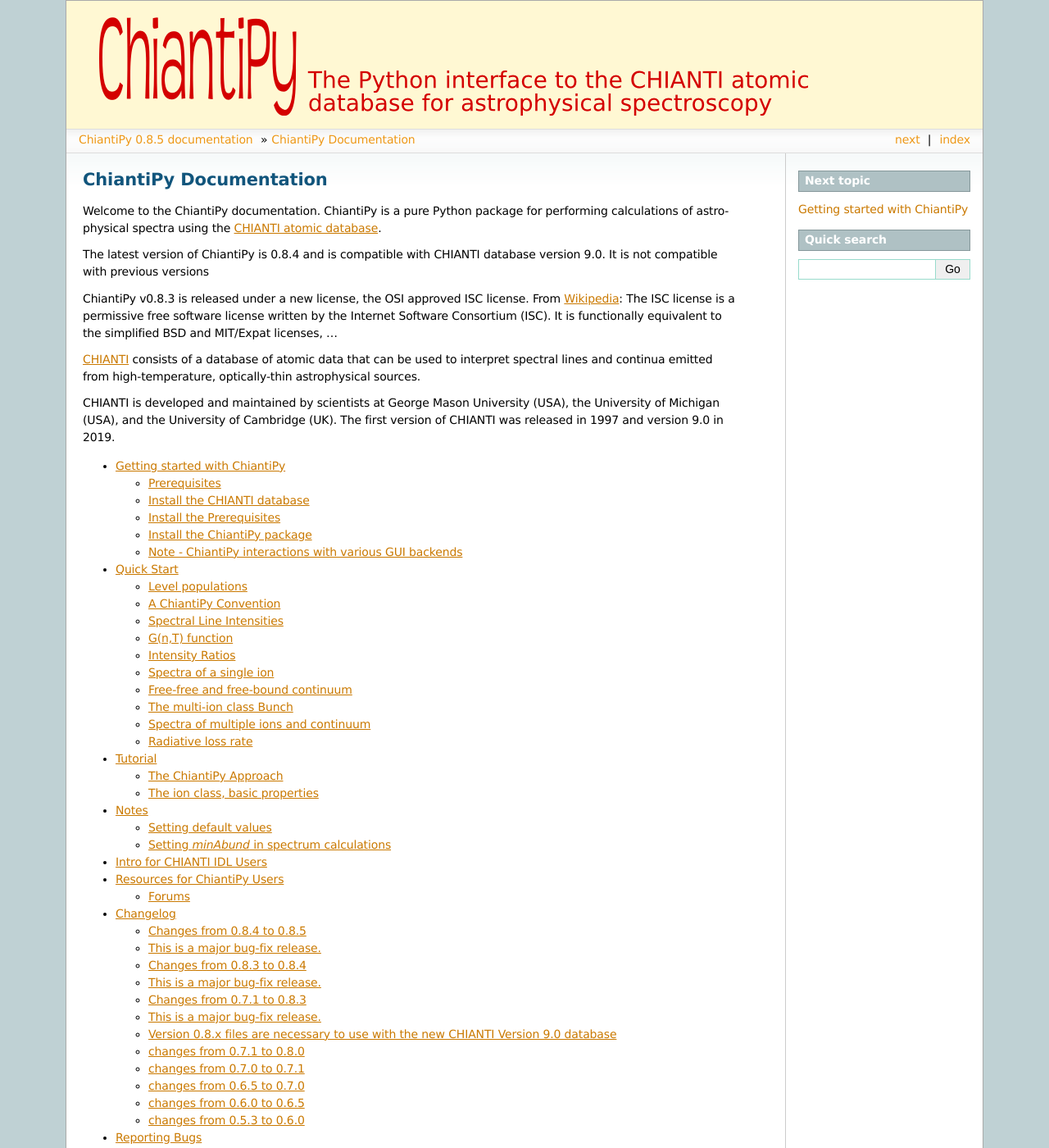
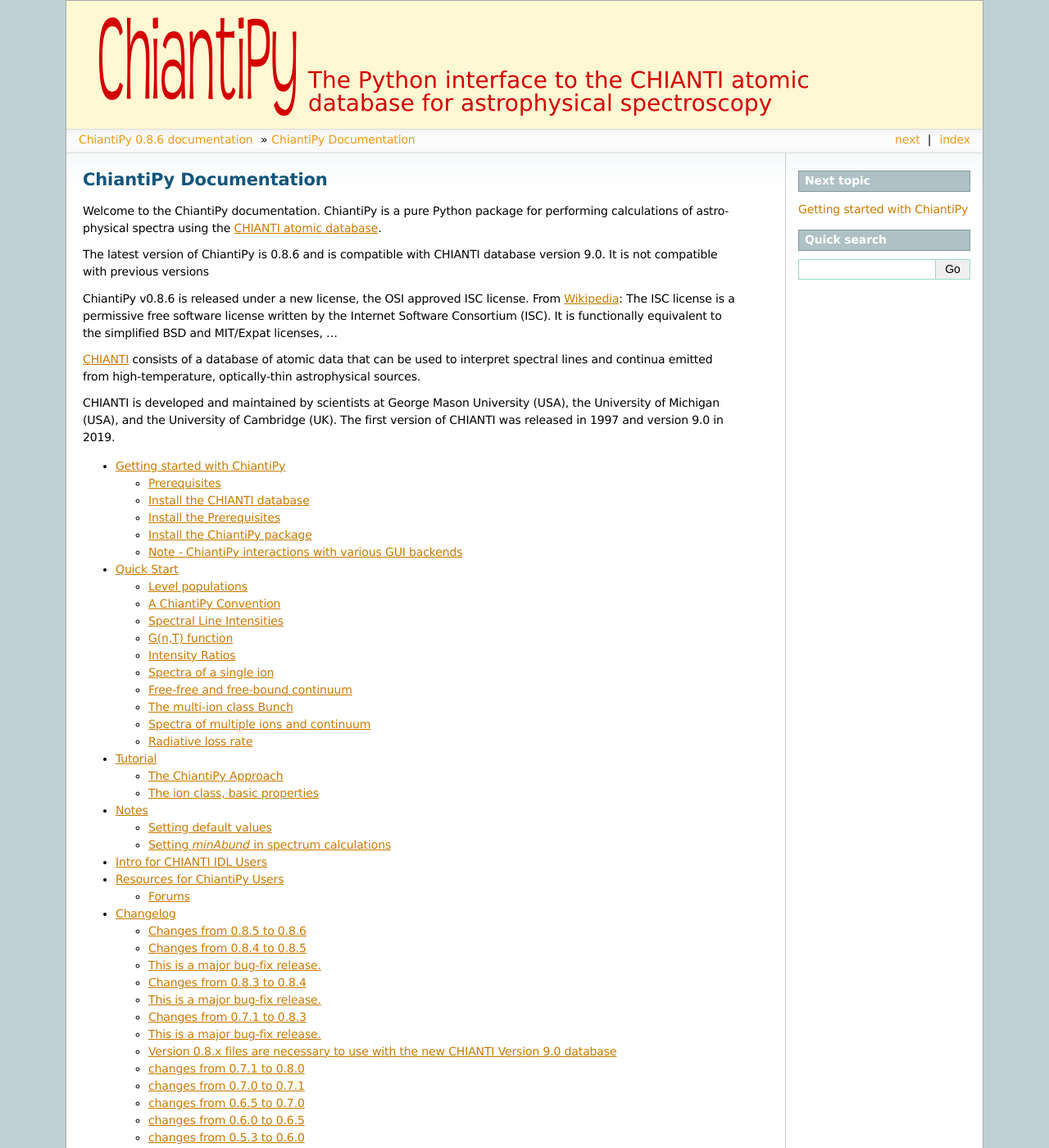
Before and after one commit to chianti-atomic/ChiantiPy, a Sphinx documentation site: the page built from docs/source/index.rst, in a window 1280 px wide and 1400 px high. Shown: the whole window at 82% size. Built offline with Sphinx 7.4.7, drawn with Linux system fonts in a browser that asks for light colours; pages that are not in the unit, such as notebooks, are missing from menus; some of the changed text lies outside the part shown.

Commit message:
bumped version # to 0.8.6

```diff
--- a/ChiantiPy/version.py
+++ b/ChiantiPy/version.py
@@ -1,5 +1,5 @@
 '''
 the current version of the ChiantiPy package
 '''
-__version_info__ = ('0','8', '4')
+__version_info__ = ('0','8', '6')
 __version__ = '.'.join(__version_info__)
--- a/docs/source/conf.py
+++ b/docs/source/conf.py
@@ -67,9 +67,9 @@
 # built documents.
 #
 # The short X.Y version.
-version = '0.8.5'
+version = '0.8.6'
 # The full version, including alpha/beta/rc tags.
-release = '0.8.5'
+release = '0.8.6'
 
 # The language for content autogenerated by Sphinx. Refer to documentation
 # for a list of supported languages.
--- a/docs/source/index.rst
+++ b/docs/source/index.rst
@@ -8,9 +8,9 @@
 
 Welcome to the ChiantiPy documentation. ChiantiPy is a pure Python package for performing calculations of astrophysical spectra using the `CHIANTI atomic database <http://www.chiantidatabase.org/>`_.
 
-The latest version of ChiantiPy is 0.8.4 and is compatible with CHIANTI database version 9.0. It is not compatible with previous versions
+The latest version of ChiantiPy is 0.8.6 and is compatible with CHIANTI database version 9.0. It is not compatible with previous versions
 
-ChiantiPy v0.8.3 is released under a new license, the OSI approved ISC license. From `Wikipedia <https://en.wikipedia.org/w/index.php?title=ISC_license&oldid=664696993>`_: The ISC license is a permissive free software license written by the Internet Software Consortium (ISC). It is functionally equivalent to the simplified BSD and MIT/Expat licenses, ...
+ChiantiPy v0.8.6 is released under a new license, the OSI approved ISC license. From `Wikipedia <https://en.wikipedia.org/w/index.php?title=ISC_license&oldid=664696993>`_: The ISC license is a permissive free software license written by the Internet Software Consortium (ISC). It is functionally equivalent to the simplified BSD and MIT/Expat licenses, ...
 
 `CHIANTI <http://www.chiantidatabase.org/>`_ consists of a database of atomic data that can be used to interpret spectral lines and continua emitted from high-temperature, optically-thin astrophysical sources.
 
--- a/setup.py
+++ b/setup.py
@@ -9,7 +9,7 @@
 setup(name = 'ChiantiPy',
     description = 'a Python interface to the CHIANTI atomic database for astrophysical spectroscopy',
     long_description = long_description,
-    version = '0.8.5',
+    version = '0.8.6',
     author = 'Ken Dere',
     author_email = 'kdere@gmu.edu',
     url = 'https://github.com/chianti-atomic/ChiantiPy',
```
Also changed, not shown: README.md (+1 -1 lines), docs/source/changelog.rst (+7 -0 lines).
